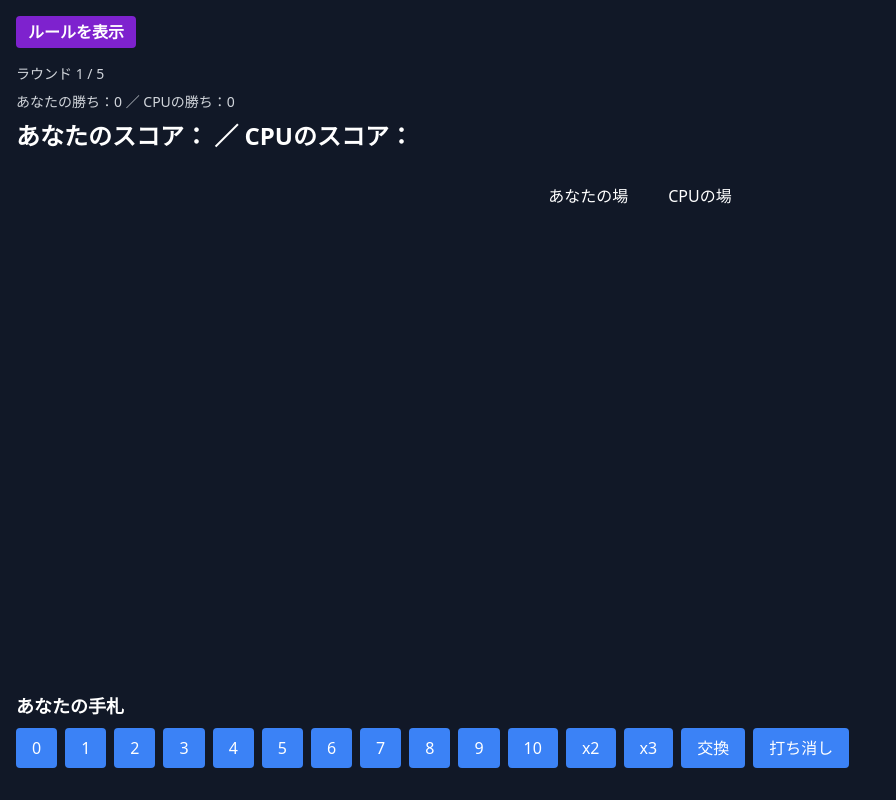
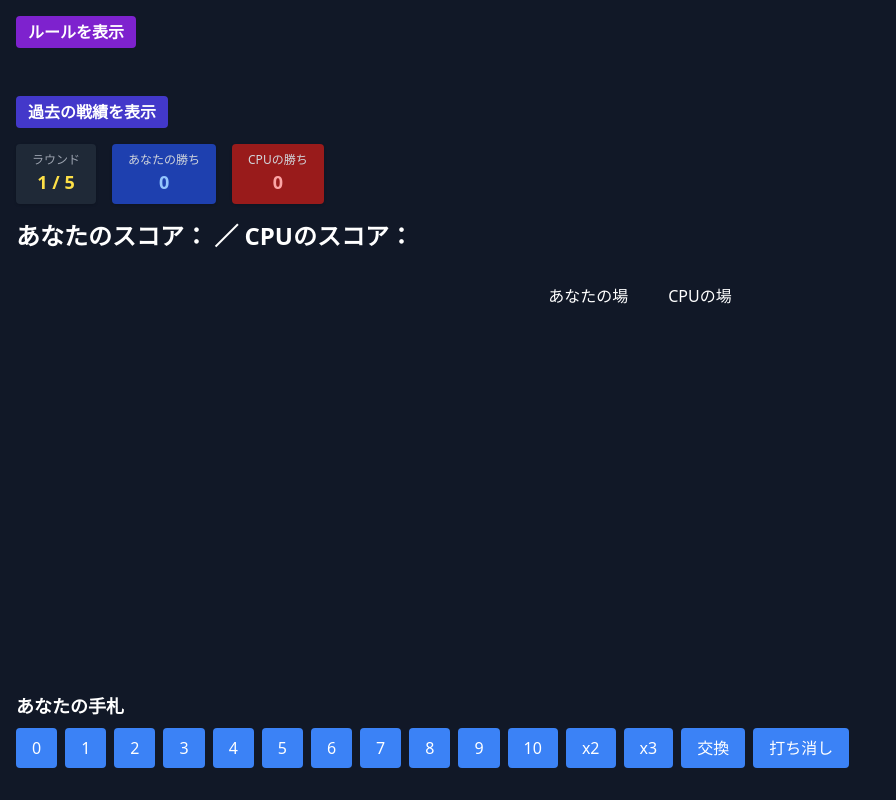
Before and after one commit to HTKnyai/BJNeo, a Vue app: page / in a window 1280 px wide. Shown: the whole page, without its empty margins (0-896 px from the left). Built offline with nearby package versions, Linux system fonts and the light colour scheme.

Commit message:
戦績追加

```diff
--- a/src/components/GameBoard.vue
+++ b/src/components/GameBoard.vue
@@ -24,12 +24,55 @@
         </ul>
       </div>
     </div>
+    <!-- 戦績表示：折りたたみ -->
+    <div class="mt-8">
+      <button
+        @click="showHistory = !showHistory"
+        class="px-3 py-1 bg-indigo-700 hover:bg-indigo-800 rounded text-white font-semibold"
+      >
+        {{ showHistory ? '戦績を隠す' : '過去の戦績を表示' }}
+      </button>
 
-    <div class="text-sm text-gray-300 mb-2">ラウンド {{ displayedRound }} / 5</div>
-    <div v-if="finalResult" class="text-4xl font-bold text-pink-400 text-center mt-6 animate-bounce">
-      {{ finalResult }}
+      <div v-if="showHistory" class="mt-3 space-y-2">
+
+      <div v-if="gameHistory.length" class="mt-6 p-4 bg-gray-800 rounded shadow text-sm space-y-1">
+          <div class="text-lg font-bold text-white mb-2">📈 総合戦績</div>
+          <div>🎯 総ゲーム数：{{ totalGames }}</div>
+          <div>🏆 ゲーム勝利数：あなた {{ totalWins.player }}勝 / CPU {{ totalWins.cpu }}勝</div>
+          <div>⚖️ ゲーム勝率：{{ gameWinRate }}</div>
+          <div>🔢 ラウンド勝率：{{ roundWinRate }}</div>
+        </div>
+
+        <div
+          v-for="(game, index) in gameHistory"
+          :key="index"
+          class="bg-gray-800 px-4 py-2 rounded border border-gray-600 shadow"
+        >
+          <p class="text-sm font-mono text-gray-200">
+            🎮 Game {{ index + 1 }}：<span class="text-green-400">あなた {{ game.player }}勝</span> -
+            <span class="text-red-400">CPU {{ game.cpu }}勝</span> →
+            <span class="font-bold">{{ game.result }}</span>
+          </p>
+
+        </div>
+        <div v-if="gameHistory.length === 0" class="text-sm text-gray-400">まだ戦績はありません。</div>
+      </div>
     </div>
-    <div class="text-sm text-gray-300 mb-2">あなたの勝ち：{{ winCount.player }} ／ CPUの勝ち：{{ winCount.cpu }}</div>
+    <!-- ラウンド数と勝敗表示 -->
+    <div class="flex flex-wrap gap-4 my-4">
+      <div class="bg-gray-800 px-4 py-2 rounded shadow text-center">
+        <div class="text-xs text-gray-400">ラウンド</div>
+        <div class="text-lg font-bold text-yellow-300">{{ displayedRound }} / 5</div>
+      </div>
+      <div class="bg-blue-800 px-4 py-2 rounded shadow text-center">
+        <div class="text-xs text-gray-300">あなたの勝ち</div>
+        <div class="text-lg font-bold text-blue-300">{{ winCount.player }}</div>
+      </div>
+      <div class="bg-red-800 px-4 py-2 rounded shadow text-center">
+        <div class="text-xs text-gray-300">CPUの勝ち</div>
+        <div class="text-lg font-bold text-red-300">{{ winCount.cpu }}</div>
+      </div>
+    </div>
 
   <!-- 場の表示：1枚目は「？」、2枚目から公開 -->
   <div class="text-2xl font-semibold mb-4">あなたのスコア：{{ lastScores.player }} ／ CPUのスコア：{{ lastScores.cpu }}</div>
@@ -120,6 +163,35 @@ const finalResult = ref('')       // 5回戦後の総合勝敗
 const showRules = ref(false)
 
 const gameHistory = ref([]) // 過去の戦績 [{ player: 3, cpu: 2 }, ...]
+const showHistory = ref(false)
+
+const totalGames = computed(() => gameHistory.value.length)
+
+const totalWins = computed(() => {
+  let player = 0
+  let cpu = 0
+  gameHistory.value.forEach(g => {
+    if (g.result === 'あなたの勝ち') player++
+    else if (g.result === 'CPUの勝ち') cpu++
+  })
+  return { player, cpu }
+})
+
+const gameWinRate = computed(() => {
+  if (totalGames.value === 0) return '0%'
+  return `${Math.round((totalWins.value.player / totalGames.value) * 100)}%`
+})
+
+const totalRounds = computed(() =>
+  gameHistory.value.reduce((acc, g) => acc + g.player + g.cpu, 0)
+)
+
+const roundWinRate = computed(() => {
+  const total = totalRounds.value
+  if (total === 0) return '0%'
+  const playerWins = gameHistory.value.reduce((acc, g) => acc + g.player, 0)
+  return `${Math.round((playerWins / total) * 100)}%`
+})
 
 const displayedRound = computed(() => {
   return Math.min(roundCount.value + 1, 5)
@@ -315,12 +387,21 @@ function nextRound() {
 }
 
 function resetGame() {
-  // 💾 現在の戦績を履歴に保存（5ラウンド終了時のみ）
+  // 現在の戦績を履歴に保存（5ラウンド終了時のみ）
   if (roundCount.value >= 5) {
-    gameHistory.value.push({ player: winCount.value.player, cpu: winCount.value.cpu })
+    let resultText = ''
+    if (winCount.value.player > winCount.value.cpu) resultText = 'あなたの勝ち'
+    else if (winCount.value.player < winCount.value.cpu) resultText = 'CPUの勝ち'
+    else resultText = '引き分け'
+
+    gameHistory.value.push({
+      player: winCount.value.player,
+      cpu: winCount.value.cpu,
+      result: resultText
+    })
   }
 
-  // 🔄 各種リセット処理
+  // 各種リセット処理
   usedPlayerCards.value = []
   usedCpuCards.value = []
   selectedThisRound.value = []
```
